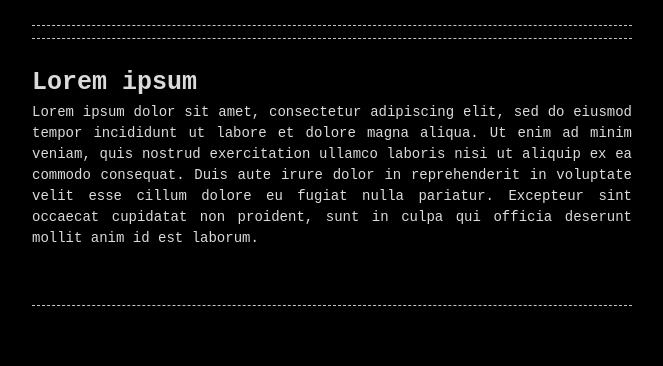
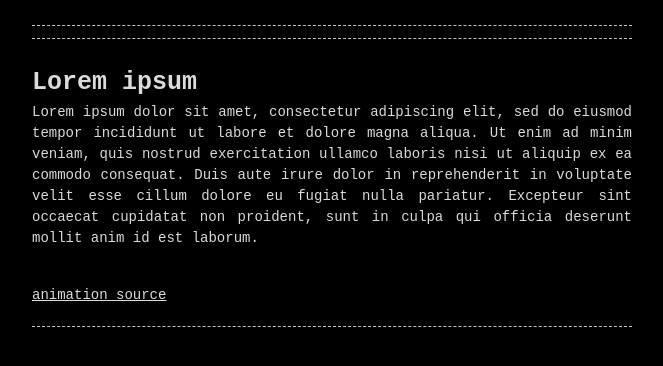
Before and after one commit to nothing4free/n4free-jekyll-theme-console, a Jekyll site: the page built from index.md, in a window 1280 px wide. Shown: the top 366 px of the page, without its empty margins (308-971 px from the left). Built offline with Jekyll 4.4.1, drawn with Linux system fonts in a browser that asks for light colours.

Commit message:
animation test #3

```diff
--- a/_layouts/default.html
+++ b/_layouts/default.html
@@ -15,6 +15,8 @@
       <div id="output"></div>
 
       {{ content }}
+
+      <a href="https://codepen.io/thykka/pen/JEqwXE">animation source</a>
     </main>
 
     {%- include footer.html -%}
```
